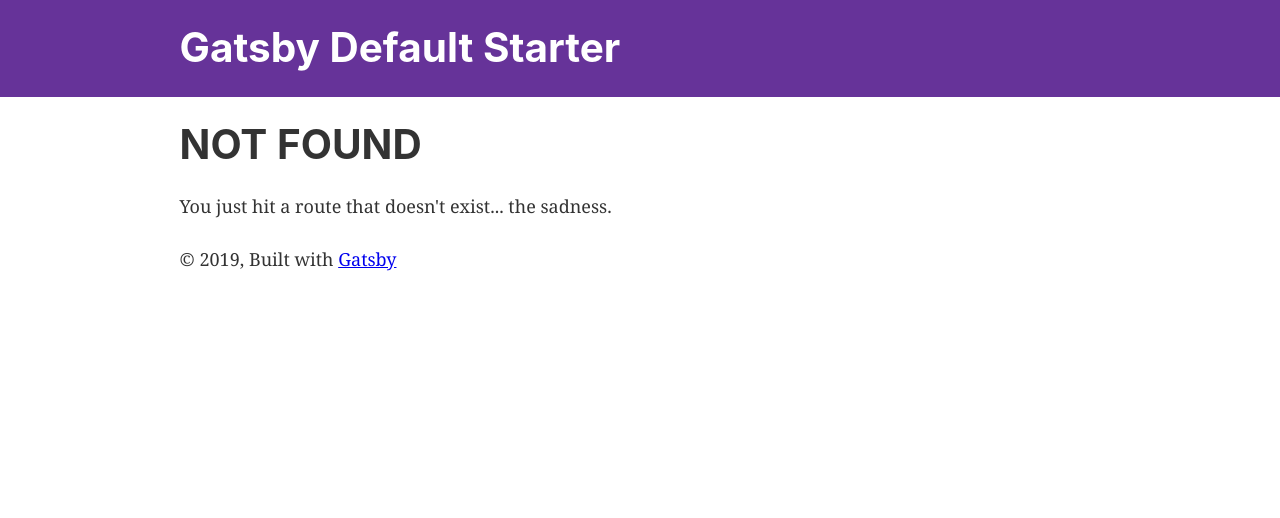
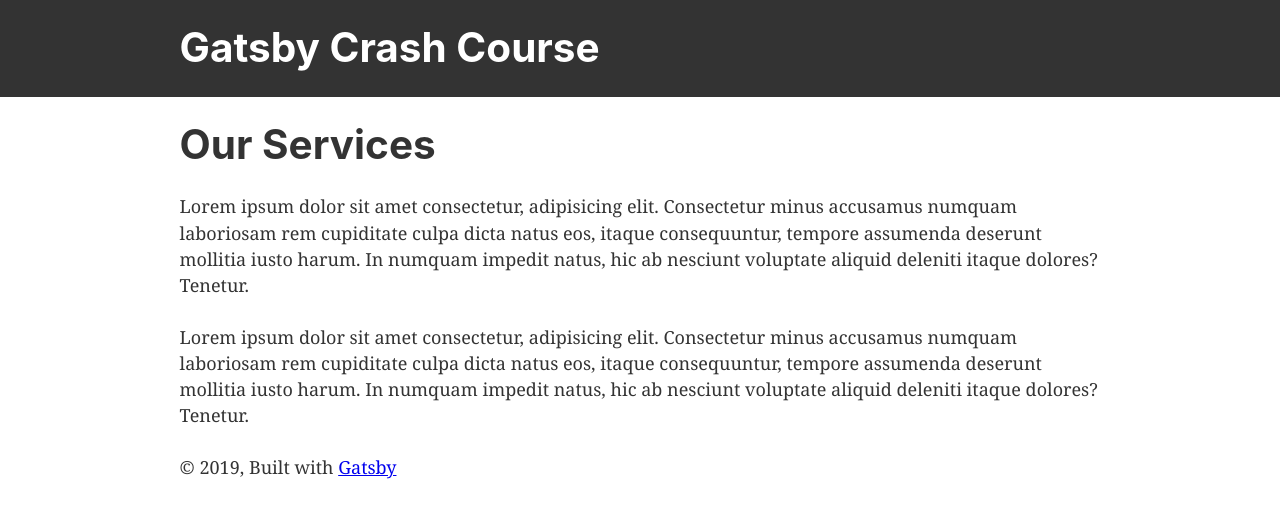
Before and after one commit to miketmaher/gatsby-crash-course, a Gatsby site: page /services in a window 1280 px wide. Before the commit this address had no page. Built offline with nearby package versions, Linux system fonts and the light colour scheme; Gatsby itself is replaced by a stand-in of ours.

Commit message:
[UPDATE] added static pages for about and services

```diff
--- a/gatsby-config.js
+++ b/gatsby-config.js
@@ -1,6 +1,6 @@
 module.exports = {
   siteMetadata: {
-    title: `Gatsby Default Starter`,
+    title: `Gatsby Crash Course`,
     description: `Kick off your next, great Gatsby project with this default starter. This barebones starter ships with the main Gatsby configuration files you might need.`,
     author: `@gatsbyjs`,
   },
--- a/src/components/header.js
+++ b/src/components/header.js
@@ -5,7 +5,7 @@ import React from 'react'
 const Header = ({ siteTitle }) => (
   <div
     style={{
-      background: `rebeccapurple`,
+      background: `#333`,
       marginBottom: `1.45rem`,
     }}
   >
--- a/src/pages/index.js
+++ b/src/pages/index.js
@@ -2,19 +2,17 @@ import React from 'react'
 import { Link } from 'gatsby'
 
 import Layout from '../components/layout'
-import Image from '../components/image'
 import SEO from '../components/seo'
 
 const IndexPage = () => (
   <Layout>
-    <SEO title="Home" keywords={[`gatsby`, `application`, `react`]} />
-    <h1>Hi people</h1>
-    <p>Welcome to your new Gatsby site.</p>
-    <p>Now go build something great.</p>
-    <div style={{ maxWidth: `300px`, marginBottom: `1.45rem` }}>
-      <Image />
-    </div>
-    <Link to="/page-2/">Go to page 2</Link>
+    <SEO
+      title="Home"
+      keywords={[`gatsby`, `application`, `react`]}
+      description="Crash course in gatsbyJS"
+    />
+    <h1>Weclome to the site</h1>
+    <p>This is a sample site for the gatsby crash course</p>
   </Layout>
 )
 
--- /dev/null
+++ b/src/pages/services.js
@@ -0,0 +1,34 @@
+import React from 'react'
+import { Link } from 'gatsby'
+
+import Layout from '../components/layout'
+import SEO from '../components/seo'
+
+const ServicesPage = () => {
+  return (
+    <Layout>
+      <SEO
+        title="Services"
+        keywords={[`gatsby`, `application`, `react`]}
+        description="Crash course in gatsbyJS"
+      />
+      <h1>Our Services</h1>
+      <p>
+        Lorem ipsum dolor sit amet consectetur, adipisicing elit. Consectetur
+        minus accusamus numquam laboriosam rem cupiditate culpa dicta natus eos,
+        itaque consequuntur, tempore assumenda deserunt mollitia iusto harum. In
+        numquam impedit natus, hic ab nesciunt voluptate aliquid deleniti itaque
+        dolores? Tenetur.
+      </p>
+      <p>
+        Lorem ipsum dolor sit amet consectetur, adipisicing elit. Consectetur
+        minus accusamus numquam laboriosam rem cupiditate culpa dicta natus eos,
+        itaque consequuntur, tempore assumenda deserunt mollitia iusto harum. In
+        numquam impedit natus, hic ab nesciunt voluptate aliquid deleniti itaque
+        dolores? Tenetur.
+      </p>
+    </Layout>
+  )
+}
+
+export default ServicesPage
```
Also changed, not shown: src/pages/about.js (added, +27 -0 lines).
